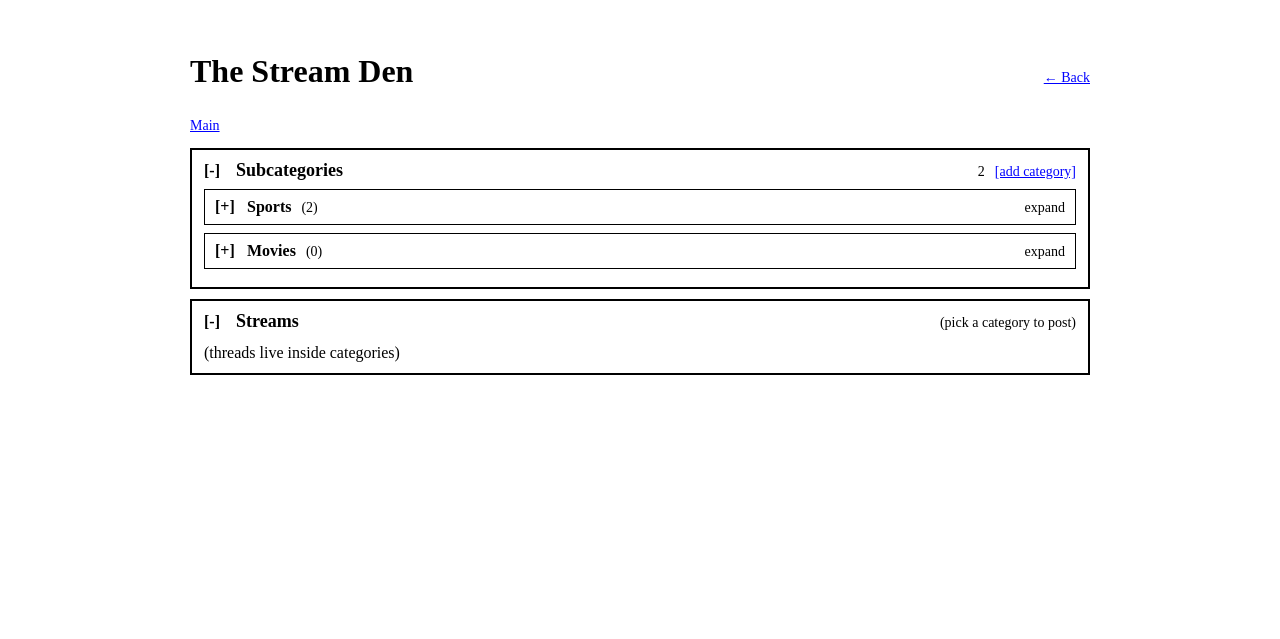
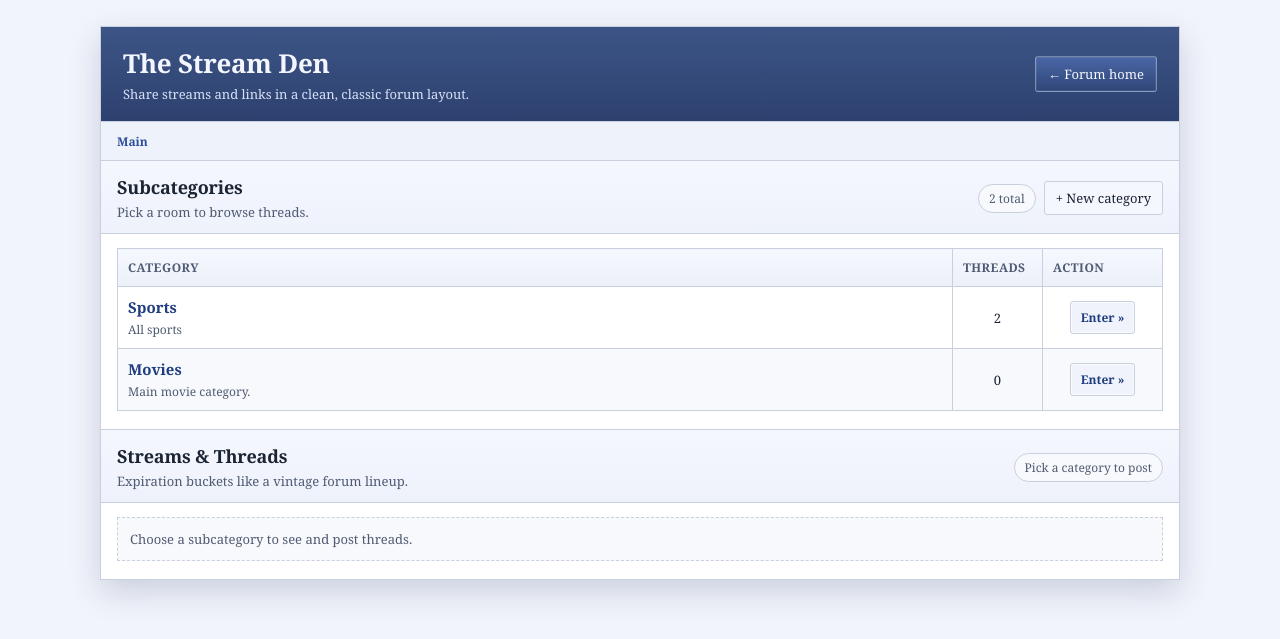
Before and after one commit to masterdonut12345/thestreamden, a Flask app: page /forum in a window 1280 px wide. Shown: the top 639 px of the page. Run offline with Flask 3, Linux system fonts and the light colour scheme.

Commit message:
Apply vintage gradient forum skin

```diff
--- a/templates/index.html
+++ b/templates/index.html
@@ -5,86 +5,208 @@
     <title>The Stream Den</title>
 
     <style>
-      body { font-family: "Times New Roman", serif; padding: 24px; }
-      .container { max-width: 900px; margin: 0 auto; }
+      :root {
+        --ink: #1b2432;
+        --muted: #4f5b73;
+        --paper: #f2f4fb;
+        --panel: #ffffff;
+        --panel-soft: #f8f9fc;
+        --border: #c8d0dd;
+        --stripe: #e6ebf5;
+        --accent: #2f4f9c;
+        --accent-strong: #1f3d80;
+        --highlight: #f5f7ff;
+      }
 
-      .topbar { display: flex; align-items: baseline; justify-content: space-between; gap: 12px; }
+      * { box-sizing: border-box; }
 
-      .crumbs { margin: 6px 0 14px 0; font-size: 14px; }
-      .sep { padding: 0 6px; }
+      body {
+        font-family: "Georgia", "Times New Roman", serif;
+        color: var(--ink);
+        background: var(--paper);
+        padding: 26px 16px 40px;
+        margin: 0;
+      }
 
-      details { border: 2px solid #000; padding: 10px 12px; margin: 10px 0; background: #fff; }
+      a { color: var(--accent); }
+      a:visited { color: var(--accent-strong); }
 
-      summary {
-        cursor: pointer;
-        list-style: none;
+      .forum-shell {
+        max-width: 1080px;
+        margin: 0 auto;
+        background: var(--panel);
+        border: 1px solid var(--border);
+        box-shadow: 0 12px 30px rgba(26, 44, 92, 0.18);
+      }
+
+      .forum-banner {
+        padding: 18px 22px;
         display: flex;
-        align-items: baseline;
+        align-items: center;
+        justify-content: space-between;
+        gap: 14px;
+        border-bottom: 1px solid var(--border);
+        background: linear-gradient(180deg, #3c5586, #2d416f);
+        color: #f4f6ff;
+      }
+
+      .forum-banner h1 { margin: 0 0 4px 0; font-size: 26px; letter-spacing: -0.01em; }
+      .tagline { margin: 0; font-size: 13px; color: #d8e1f7; }
+
+      .nav-actions { display: flex; gap: 10px; align-items: center; }
+      .nav-btn {
+        display: inline-block;
+        padding: 8px 12px;
+        font-size: 13px;
+        border: 1px solid rgba(255, 255, 255, 0.35);
+        color: #f5f7ff;
+        text-decoration: none;
+        background: linear-gradient(180deg, #4a66a6, #2f4677);
+        border-radius: 3px;
+        box-shadow: inset 0 0 0 1px rgba(255, 255, 255, 0.08);
+      }
+      .nav-btn:hover { background: linear-gradient(180deg, #5875b6, #375084); }
+
+      .crumbs {
+        padding: 11px 16px 10px 16px;
+        font-size: 12px;
+        border-bottom: 1px solid var(--border);
+        background: #eef2fa;
+      }
+      .crumbs a { text-decoration: none; font-weight: 600; }
+      .crumbs .sep { padding: 0 6px; color: var(--muted); }
+
+      .board-card + .board-card { border-top: 1px solid var(--border); }
+      .board-head {
+        padding: 14px 16px 12px 16px;
+        border-bottom: 1px solid var(--border);
+        display: flex;
+        align-items: center;
         justify-content: space-between;
         gap: 12px;
-        user-select: none;
+        background: linear-gradient(180deg, #f5f7ff, #eef2fa);
       }
-      summary::-webkit-details-marker { display: none; }
+      .board-title { font-size: 18px; font-weight: 700; letter-spacing: -0.01em; }
+      .board-subtext { margin-top: 4px; font-size: 13px; color: var(--muted); }
+      .board-actions { display: flex; align-items: center; gap: 8px; }
 
-      .marker { display: inline-block; width: 22px; font-weight: bold; }
-      details[open] .marker::before { content: "[-]"; }
-      details:not([open]) .marker::before { content: "[+]"; }
+      .chip {
+        display: inline-block;
+        padding: 5px 10px;
+        border: 1px solid var(--border);
+        border-radius: 999px;
+        font-size: 12px;
+        color: var(--muted);
+        background: var(--panel-soft);
+      }
 
-      .left { display: flex; align-items: baseline; gap: 10px; min-width: 0; }
-      .name { font-weight: 700; font-size: 18px; white-space: nowrap; }
-      .count { font-size: 14px; white-space: nowrap; }
-      .desc { margin: 10px 0 0 0; line-height: 1.35; }
-      .actions { margin-top: 10px; }
+      .ghost-btn {
+        font-family: inherit;
+        font-size: 13px;
+        padding: 7px 11px;
+        border: 1px solid var(--border);
+        background: #f5f7ff;
+        color: var(--ink);
+        cursor: pointer;
+        border-radius: 3px;
+      }
+      .ghost-btn:hover { background: var(--highlight); }
 
-      a.btn, button.btn {
-        color: #00f;
-        text-decoration: underline;
-        font-size: 14px;
-        background: transparent;
-        border: none;
-        padding: 0;
-        cursor: pointer;
-        font-family: inherit;
+      .board-body { padding: 14px 16px 18px 16px; background: #ffffff; }
+      .form-body { background: var(--panel-soft); border-top: 1px solid var(--border); }
+
+      .forum-table { width: 100%; border-collapse: collapse; font-size: 13px; }
+      .forum-table th, .forum-table td {
+        border: 1px solid var(--border);
+        padding: 10px;
+        background: #fff;
       }
-      a.btn:visited { color: #551A8B; }
+      .forum-table th {
+        background: linear-gradient(180deg, #f6f8ff, #ecf0f8);
+        text-align: left;
+        font-size: 12px;
+        text-transform: uppercase;
+        letter-spacing: 0.04em;
+        color: var(--muted);
+      }
+      .forum-table tr:nth-child(even) td { background: var(--panel-soft); }
 
-      .inner-details { border: 1px solid #000; margin: 8px 0; padding: 8px 10px; background: #fff; }
-      .inner-details summary { padding: 0; }
-      .inner-name { font-weight: 700; font-size: 16px; white-space: nowrap; }
-      .inner-desc { margin: 8px 0 0 0; line-height: 1.35; font-size: 14px; }
+      .cat-name { font-size: 15px; font-weight: 700; color: var(--accent-strong); }
+      .cat-desc { font-size: 12px; margin-top: 4px; color: var(--muted); }
 
-      .controls { display: flex; align-items: baseline; gap: 10px; white-space: nowrap; }
+      .thread-title { font-weight: 700; font-size: 14px; color: var(--accent-strong); }
+      .thread-meta { font-size: 12px; color: var(--muted); margin-top: 4px; }
+      .mono { font-family: "SFMono-Regular", "Consolas", monospace; font-size: 12px; color: #45516a; }
 
-      .form-row { margin-top: 10px; }
-      label { font-size: 14px; }
-      input[type="text"], textarea, select {
-        font-family: inherit;
-        font-size: 14px;
-        border: 1px solid #000;
-        padding: 4px;
+      .col-count { width: 90px; text-align: center; }
+      .col-action { width: 120px; text-align: center; }
+      .col-time { width: 210px; text-align: center; }
+
+      .link-btn {
+        display: inline-block;
+        padding: 7px 10px;
+        background: #f0f3fb;
+        border: 1px solid var(--border);
+        color: var(--accent-strong);
+        text-decoration: none;
+        font-weight: 700;
+        font-size: 12px;
+        border-radius: 3px;
+        box-shadow: inset 0 0 0 1px #ffffffb0;
+      }
+      .link-btn:hover { background: #e5ebf7; }
+
+      .bucket { margin-bottom: 14px; border: 1px solid var(--border); background: #ffffff; }
+      .bucket-head {
+        padding: 10px 12px;
+        display: flex;
+        align-items: center;
+        justify-content: space-between;
+        background: linear-gradient(180deg, #f3f6ff, #e9eef7);
+        border-bottom: 1px solid var(--border);
+      }
+      .bucket-name { font-weight: 700; letter-spacing: 0.02em; text-transform: uppercase; font-size: 12px; color: var(--muted); }
+
+      .empty-row {
+        padding: 12px;
+        border: 1px dashed var(--border);
+        background: var(--panel-soft);
+        font-size: 13px;
+        color: var(--muted);
+      }
+
+      .forum-form label { font-weight: 700; font-size: 13px; color: var(--ink); }
+      .forum-form input[type="text"],
+      .forum-form textarea,
+      .forum-form select {
         width: 100%;
         max-width: 520px;
-        box-sizing: border-box;
+        padding: 8px;
+        border: 1px solid var(--border);
+        font-size: 13px;
+        background: #fff;
+        color: var(--ink);
+        border-radius: 3px;
       }
-      textarea { resize: vertical; }
+      .forum-form textarea { resize: vertical; min-height: 110px; }
+      .forum-form .form-row { margin-top: 12px; }
+      .forum-form input[type="submit"] {
+        margin-top: 6px;
+        padding: 8px 14px;
+        font-size: 13px;
+        border: 1px solid var(--border);
+        background: #f0f3fb;
+        color: var(--accent-strong);
+        cursor: pointer;
+        border-radius: 3px;
+        box-shadow: inset 0 0 0 1px #ffffffb0;
+      }
+      .forum-form input[type="submit"]:hover { background: #e5ebf7; }
 
-      input[type="submit"] {
-        font-family: inherit;
-        font-size: 14px;
-        border: 1px solid #000;
-        background: #fff;
-        padding: 4px 10px;
-        cursor: pointer;
-      }
+      .form-actions { margin-bottom: 10px; }
+      .hint { font-size: 11px; color: var(--muted); margin-left: 6px; }
 
-      .hint { font-size: 12px; margin-left: 8px; }
-
-      table.thread-table { width: 100%; border-collapse: collapse; margin-top: 10px; }
-      table.thread-table th, table.thread-table td { border: 1px solid #000; padding: 6px; }
-      table.thread-table th { text-align: left; }
-      table.thread-table td.num, table.thread-table th.num { width: 110px; text-align: center; }
-      table.thread-table td.time, table.thread-table th.time { width: 220px; text-align: center; }
-      table.thread-table td.open, table.thread-table th.open { width: 90px; text-align: center; }
+      .tip-line { font-size: 12px; margin-top: 6px; color: var(--muted); }
     </style>
 
     <script>
@@ -99,14 +221,14 @@
         } else {
           if (form) form.style.display = "none";
           if (list) list.style.display = "block";
-          if (btn) btn.style.display = "inline";
+          if (btn) btn.style.display = "inline-block";
         }
       }
 
-      function openForm(e, detailsId, listId, formId, btnId) {
+      function openForm(e, containerId, listId, formId, btnId) {
         if (e) { e.preventDefault(); e.stopPropagation(); }
-        var box = document.getElementById(detailsId);
-        if (box) box.open = true;
+        var box = document.getElementById(containerId);
+        if (box) box.classList.add("expanded");
         toggleBox(listId, formId, btnId, "form");
       }
 
@@ -123,70 +245,81 @@
   </head>
 
   <body>
-    <div class="container">
-      <div class="topbar">
-        <h1 style="text-align:left;">The Stream Den</h1>
+    <div class="forum-shell">
+      <div class="forum-banner">
+        <div>
+          <h1>The Stream Den</h1>
+          <p class="tagline">Share streams and links in a clean, classic forum layout.</p>
+        </div>
+        <div class="nav-actions">
           {% if parent_path %}
-          <a class="btn" href="/forum/{{ parent_path }}">← Back</a>
+            <a class="nav-btn" href="/forum/{{ parent_path }}">← Back</a>
           {% else %}
-          <a class="btn" href="/forum">← Back</a>
+            <a class="nav-btn" href="/forum">← Forum home</a>
           {% endif %}
+        </div>
       </div>
 
       <div class="crumbs">
         {% for crumb in breadcrumbs %}
           {% if not loop.first %}<span class="sep">&raquo;</span>{% endif %}
-          <a class="btn" href="{{ crumb.url }}">{{ crumb.name }}</a>
+          <a href="{{ crumb.url }}">{{ crumb.name }}</a>
         {% endfor %}
       </div>
 
       <!-- Subcategories -->
-      <details id="subcategories-box" open>
-        <summary>
-          <div class="left">
-            <span class="marker"></span>
-            <span class="name">Subcategories</span>
+      <section id="subcategories-box" class="board-card">
+        <div class="board-head">
+          <div>
+            <div class="board-title">Subcategories</div>
+            <div class="board-subtext">Pick a room to browse threads.</div>
           </div>
-          <div class="controls">
-            <span class="count">{{ categories|length }}</span>
-            <button id="add-cat-btn" class="btn" type="button"
-                    onclick="openForm(event,'subcategories-box','subcat-list','subcat-form','add-cat-btn')">[add category]</button>
+          <div class="board-actions">
+            <span class="chip">{{ categories|length }} total</span>
+            <button id="add-cat-btn" class="ghost-btn" type="button"
+                    onclick="openForm(event,'subcategories-box','subcat-list','subcat-form','add-cat-btn')">+ New category</button>
           </div>
-        </summary>
+        </div>
 
-        <div id="subcat-list">
+        <div id="subcat-list" class="board-body">
           {% if categories|length == 0 %}
-            <p class="desc">(none)</p>
+            <div class="empty-row">No rooms yet. Start the first category.</div>
           {% else %}
+            <table class="forum-table">
+              <thead>
+                <tr>
+                  <th>Category</th>
+                  <th class="col-count">Threads</th>
+                  <th class="col-action">Action</th>
+                </tr>
+              </thead>
+              <tbody>
                 {% for cat in categories %}
-              <details class="inner-details">
-                <summary>
-                  <div class="left">
-                    <span class="marker"></span>
-                    <span class="inner-name">{{ cat.name }}</span>
-                    <span class="count">({{ cat.count }})</span>
-                  </div>
-                  <span class="count">expand</span>
-                </summary>
-
-                <p class="inner-desc">{{ cat.desc }}</p>
-                <div class="actions">
-                  <a class="btn" href="/forum{% if current_path %}/{{ current_path }}{% endif %}/{{ cat.slug }}">Go to {{ cat.name }}</a>
-                </div>
-              </details>
+                  <tr>
+                    <td>
+                      <div class="cat-name">{{ cat.name }}</div>
+                      <div class="cat-desc">{{ cat.desc }}</div>
+                    </td>
+                    <td class="col-count">{{ cat.count }}</td>
+                    <td class="col-action">
+                      <a class="link-btn" href="/forum{% if current_path %}/{{ current_path }}{% endif %}/{{ cat.slug }}">Enter »</a>
+                    </td>
+                  </tr>
                 {% endfor %}
+              </tbody>
+            </table>
           {% endif %}
         </div>
 
-        <div id="subcat-form" style="display:none;">
-          <div class="actions">
-            <button class="btn" type="button"
-                    onclick="toggleBox('subcat-list','subcat-form','add-cat-btn','list'); document.getElementById('subcategories-box').open = true;">
-              [back to categories]
+        <div id="subcat-form" class="board-body form-body" style="display:none;">
+          <div class="form-actions">
+            <button class="ghost-btn" type="button"
+                    onclick="toggleBox('subcat-list','subcat-form','add-cat-btn','list');">
+              « Back to categories
             </button>
           </div>
 
-          <form action="/add_category" method="POST">
+          <form action="/add_category" method="POST" class="forum-form">
             <input type="hidden" name="parent_path" value="{{ current_path }}">
 
             <div class="form-row">
@@ -200,98 +333,100 @@
             </div>
 
             <div class="form-row">
-              <input type="submit" value="Submit">
+              <input type="submit" value="Post category">
             </div>
           </form>
         </div>
-      </details>
+      </section>
 
       <!-- Threads -->
-      <details id="threads-box" open>
-        <summary>
-          <div class="left">
-            <span class="marker"></span>
-            <span class="name">Streams</span>
+      <section id="threads-box" class="board-card">
+        <div class="board-head">
+          <div>
+            <div class="board-title">Streams &amp; Threads</div>
+            <div class="board-subtext">Expiration buckets like a vintage forum lineup.</div>
           </div>
 
-          <div class="controls">
+          <div class="board-actions">
             {% if current_path %}
-              <button id="add-thread-btn" class="btn" type="button"
-                      onclick="openForm(event,'threads-box','thread-list','thread-form','add-thread-btn')">[add stream]</button>
+              <button id="add-thread-btn" class="ghost-btn" type="button"
+                      onclick="openForm(event,'threads-box','thread-list','thread-form','add-thread-btn')">+ Post a stream</button>
             {% else %}
-              <span class="count">(pick a category to post)</span>
+              <span class="chip">Pick a category to post</span>
             {% endif %}
           </div>
-        </summary>
+        </div>
 
-        <div id="thread-list">
+        <div id="thread-list" class="board-body">
           {% if not current_path %}
-            <p class="desc">(threads live inside categories)</p>
+            <div class="empty-row">Choose a subcategory to see and post threads.</div>
           {% else %}
             {% for bucket in exp_choices %}
-              <details class="inner-details">
-                <summary>
-                  <div class="left">
-                    <span class="marker"></span>
-                    <span class="inner-name">Expires: {{ bucket }}</span>
-                    <span class="count">({{ threads_grouped[bucket]|length }})</span>
+              <div class="bucket">
+                <div class="bucket-head">
+                  <div class="bucket-name">Expires: {{ bucket }}</div>
+                  <span class="chip">{{ threads_grouped[bucket]|length }} listed</span>
                 </div>
-                  <span class="count">expand</span>
-                </summary>
 
                 {% if threads_grouped[bucket]|length == 0 %}
-                  <p class="inner-desc">(none)</p>
+                  <div class="empty-row">No streams in this window.</div>
                 {% else %}
-                  <table class="thread-table">
+                  <table class="forum-table thread-table">
+                    <thead>
                       <tr>
-                      <th>Stream</th>
-                      <th class="time">Created (UTC)</th>
-                      <th class="num">Replies</th>
-                      <th class="open">Open</th>
+                        <th>Stream Thread</th>
+                        <th class="col-time">Added (UTC)</th>
+                        <th class="col-count">Replies</th>
+                        <th class="col-action">Link</th>
                       </tr>
+                    </thead>
+                    <tbody>
                       {% for t in threads_grouped[bucket] %}
                         <tr>
-                        <td>{{ t.title }}</td>
-                        <td class="time">{{ t.created_at }}</td>
-                        <td class="num">{{ t.reply_count }}</td>
-                        <td class="open">
-                          <a class="btn" href="/thread/{{ t.id }}">[open]</a>
+                          <td>
+                            <div class="thread-title">{{ t.title }}</div>
+                            <div class="thread-meta">Expires in {{ bucket }}</div>
+                          </td>
+                          <td class="col-time"><span class="mono">{{ t.created_at }}</span></td>
+                          <td class="col-count">{{ t.reply_count }}</td>
+                          <td class="col-action">
+                            <a class="link-btn" href="/thread/{{ t.id }}">Open</a>
                           </td>
                         </tr>
                       {% endfor %}
+                    </tbody>
                   </table>
                 {% endif %}
-              </details>
+              </div>
             {% endfor %}
           {% endif %}
         </div>
 
-        <div id="thread-form" style="display:none;">
-          <div class="actions">
-            <button class="btn" type="button"
-                    onclick="toggleBox('thread-list','thread-form','add-thread-btn','list'); document.getElementById('threads-box').open = true;">
-              [back to threads]
+        <div id="thread-form" class="board-body form-body" style="display:none;">
+          <div class="form-actions">
+            <button class="ghost-btn" type="button"
+                    onclick="toggleBox('thread-list','thread-form','add-thread-btn','list');">
+              « Back to threads
             </button>
           </div>
 
-          <form action="/add_thread" method="POST">
+          <form action="/add_thread" method="POST" class="forum-form">
             <input type="hidden" name="category_path" value="{{ current_path }}">
 
             <div class="form-row">
-              <label for="thread-title">Stream name</label><br>
+              <label for="thread-title">Stream title</label><br>
               <input type="text" id="thread-title" name="thread-title" maxlength="80" required>
             </div>
 
             <div class="form-row">
               <label for="thread-stream-link">Stream link</label>
-              <span class="hint">(only manually input if you know what you’re doing — prefer “embed stream”)</span><br>
+              <span class="hint">Prefer “embed stream” to auto-fill.</span><br>
 
               <input type="text" id="thread-stream-link" name="thread-stream-link"
                      value="{{ prefill_stream }}" maxlength="500" required>
 
-              <div class="actions">
-                <a class="btn"
-                   href="/embed_stream?return_to=/forum/{{ current_path }}&category_path={{ current_path }}">[embed stream]</a>
+              <div class="tip-line">
+                <a class="link-btn" href="/embed_stream?return_to=/forum/{{ current_path }}&category_path={{ current_path }}">Embed stream</a>
               </div>
             </div>
 
@@ -305,11 +440,11 @@
             </div>
 
             <div class="form-row">
-              <input type="submit" value="Submit">
+              <input type="submit" value="Post stream">
             </div>
           </form>
         </div>
-      </details>
+      </section>
     </div>
   </body>
 </html>
```
Lines whose indentation alone changed are shown as unchanged.
